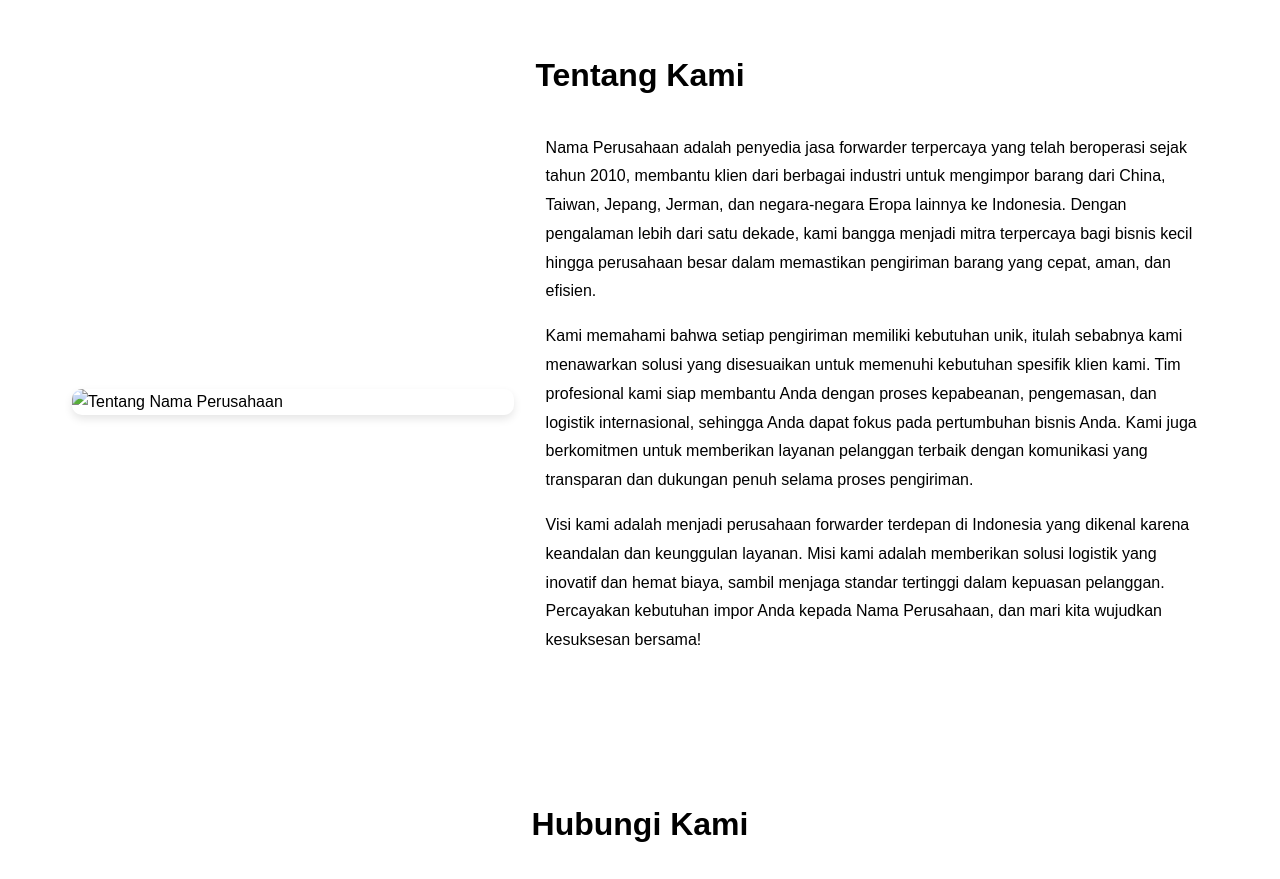
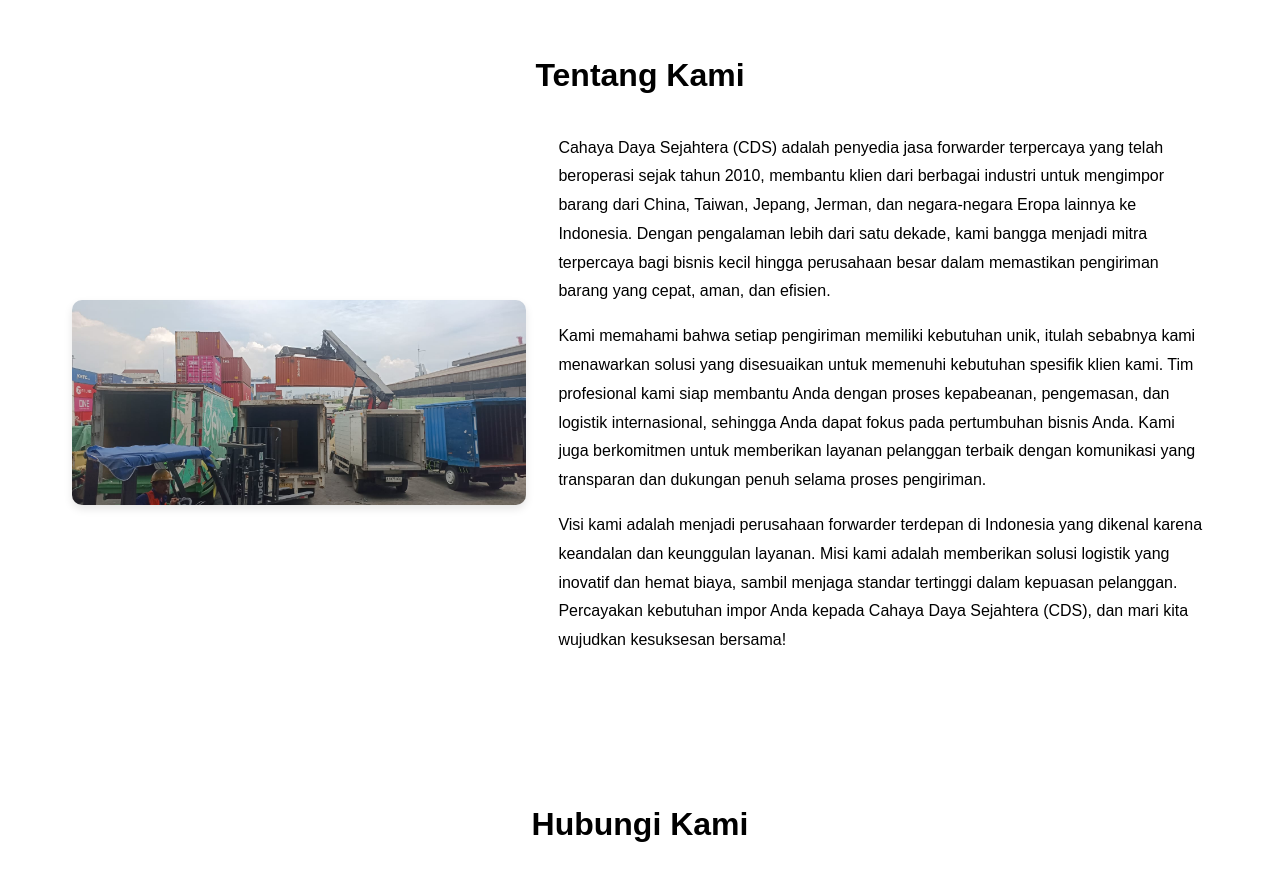
Before and after one commit to ikanAsin-dev/forwarder-website, a plain HTML site: page index.html in a window 1280 px wide. Shown: the part 1320-2199 px from the top of the page. Drawn offline with Linux system fonts and the light colour scheme.

Commit message:
add about-image.jpg

```diff
--- a/index.html
+++ b/index.html
@@ -84,11 +84,11 @@
     <section id="tentang">
         <h2>Tentang Kami</h2>
         <div class="about-content">
-            <img src="images/about-image.jpg" alt="Tentang Nama Perusahaan" class="about-image">
+            <img src="images/about-image.jpg" alt="Tentang Cahaya Daya Sejahtera (CDS)" class="about-image">
             <div class="about-text">
-                <p>Nama Perusahaan adalah penyedia jasa forwarder terpercaya yang telah beroperasi sejak tahun 2010, membantu klien dari berbagai industri untuk mengimpor barang dari China, Taiwan, Jepang, Jerman, dan negara-negara Eropa lainnya ke Indonesia. Dengan pengalaman lebih dari satu dekade, kami bangga menjadi mitra terpercaya bagi bisnis kecil hingga perusahaan besar dalam memastikan pengiriman barang yang cepat, aman, dan efisien.</p>
+                <p>Cahaya Daya Sejahtera (CDS) adalah penyedia jasa forwarder terpercaya yang telah beroperasi sejak tahun 2010, membantu klien dari berbagai industri untuk mengimpor barang dari China, Taiwan, Jepang, Jerman, dan negara-negara Eropa lainnya ke Indonesia. Dengan pengalaman lebih dari satu dekade, kami bangga menjadi mitra terpercaya bagi bisnis kecil hingga perusahaan besar dalam memastikan pengiriman barang yang cepat, aman, dan efisien.</p>
                 <p>Kami memahami bahwa setiap pengiriman memiliki kebutuhan unik, itulah sebabnya kami menawarkan solusi yang disesuaikan untuk memenuhi kebutuhan spesifik klien kami. Tim profesional kami siap membantu Anda dengan proses kepabeanan, pengemasan, dan logistik internasional, sehingga Anda dapat fokus pada pertumbuhan bisnis Anda. Kami juga berkomitmen untuk memberikan layanan pelanggan terbaik dengan komunikasi yang transparan dan dukungan penuh selama proses pengiriman.</p>
-                <p>Visi kami adalah menjadi perusahaan forwarder terdepan di Indonesia yang dikenal karena keandalan dan keunggulan layanan. Misi kami adalah memberikan solusi logistik yang inovatif dan hemat biaya, sambil menjaga standar tertinggi dalam kepuasan pelanggan. Percayakan kebutuhan impor Anda kepada Nama Perusahaan, dan mari kita wujudkan kesuksesan bersama!</p>
+                <p>Visi kami adalah menjadi perusahaan forwarder terdepan di Indonesia yang dikenal karena keandalan dan keunggulan layanan. Misi kami adalah memberikan solusi logistik yang inovatif dan hemat biaya, sambil menjaga standar tertinggi dalam kepuasan pelanggan. Percayakan kebutuhan impor Anda kepada Cahaya Daya Sejahtera (CDS), dan mari kita wujudkan kesuksesan bersama!</p>
             </div>
         </div>
     </section>
```
Also changed, not shown: images/about-image.jpg (added).
